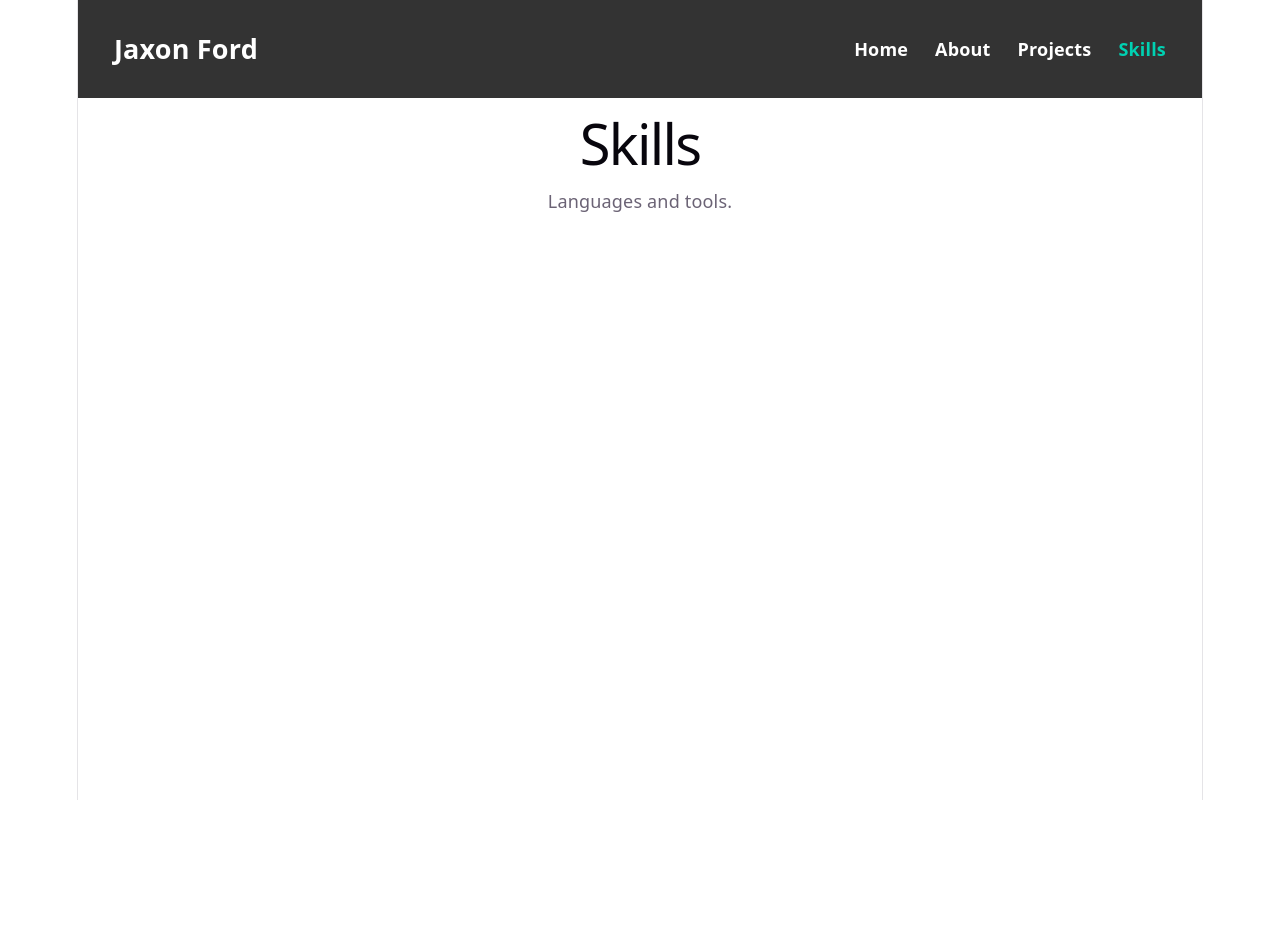
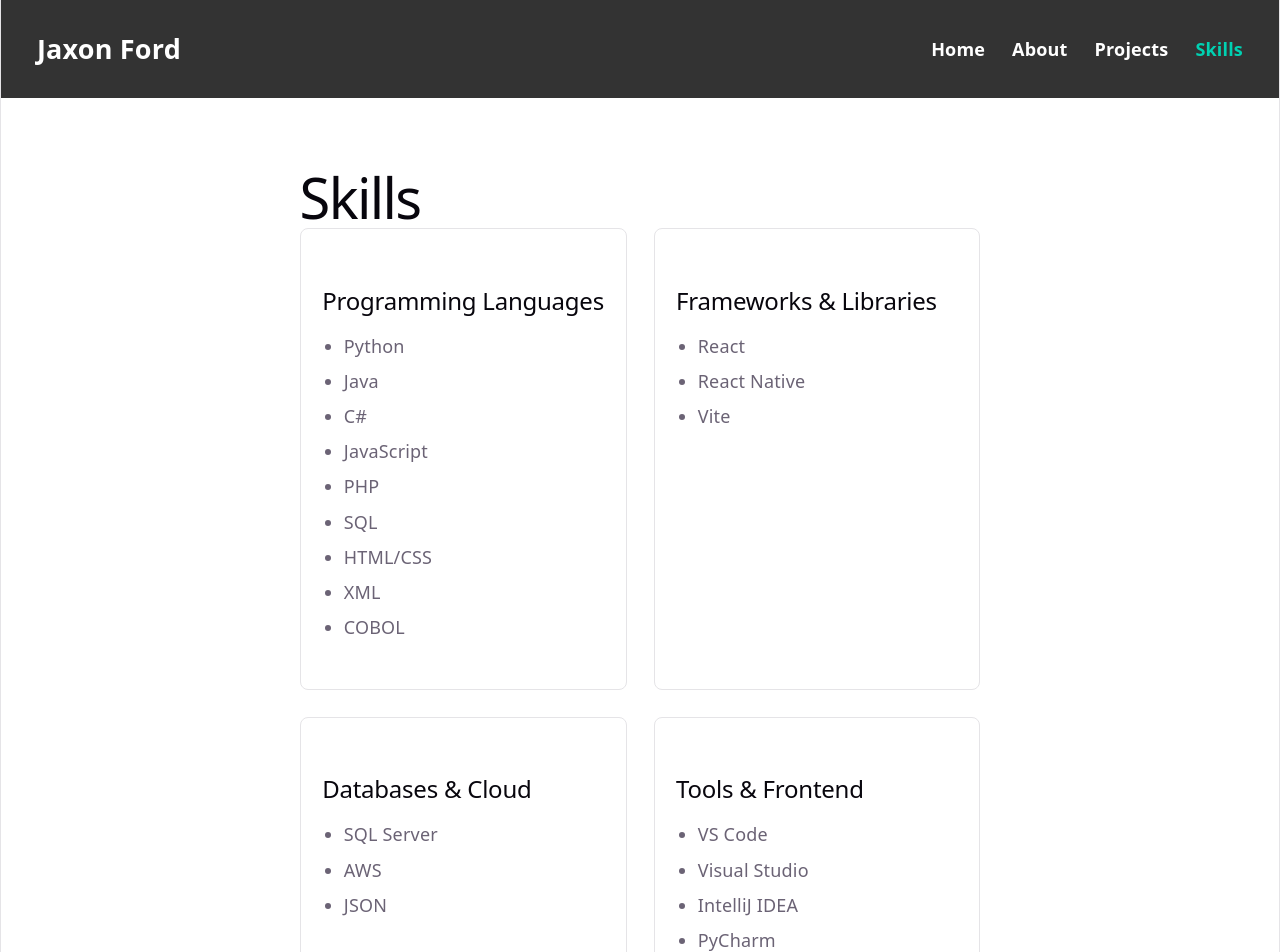
Before and after one commit to Jaxon-Ford/jaxon-portfolio, a React (Vite) app: page /skills in a window 1280 px wide. Shown: the top 952 px of the page. Before the commit the page ends 800 px from the top, so only its background shows below. Built offline with nearby package versions, Linux system fonts and the light colour scheme.

Commit message:
added content for the home, about, projects, and skills page. I also added styling

```diff
--- a/src/index.css
+++ b/src/index.css
@@ -55,7 +55,6 @@ body {
 }
 
 #root {
-  width: 1126px;
   max-width: 100%;
   margin: 0 auto;
   text-align: center;
@@ -109,3 +108,111 @@ code {
   padding: 4px 8px;
   background: var(--code-bg);
 }
+
+/* Page Layout */
+.page {
+  padding: 3rem 2rem;
+  max-width: 900px;
+  margin: auto;
+  text-align: left;
+}
+
+/* Section spacing */
+.page h1 {
+  margin-bottom: 1rem;
+}
+
+.page h2 {
+  margin-top: 2rem;
+}
+
+.page p {
+  margin-bottom: 1rem;
+  line-height: 1.6;
+}
+
+/* Lists */
+.page ul {
+  padding-left: 1.2rem;
+  margin-bottom: 1.5rem;
+}
+
+.page li {
+  margin-bottom: 0.5rem;
+}
+
+/* Projects */
+.project {
+  padding: 1.5rem;
+  border: 1px solid var(--border);
+  border-radius: 8px;
+  margin-bottom: 1.5rem;
+  background: var(--accent-bg);
+  transition: 0.2s ease;
+}
+
+.project:hover {
+  transform: translateY(-3px);
+  box-shadow: var(--shadow);
+}
+
+/* Project Links */
+.project a {
+  display: inline-block;
+  margin-top: 0.5rem;
+  color: var(--accent);
+  text-decoration: none;
+  font-weight: 500;
+}
+
+.project a:hover {
+  text-decoration: underline;
+}
+
+/* Home Buttons */
+.home-buttons {
+  margin-top: 2rem;
+}
+
+.home-buttons a {
+  margin-right: 1rem;
+  padding: 10px 18px;
+  border: 1px solid var(--text-h);
+  text-decoration: none;
+  color: var(--text-h);
+  border-radius: 6px;
+  transition: 0.2s ease;
+}
+
+.home-buttons a:hover {
+  background: var(--text-h);
+  color: var(--bg);
+}
+
+/* Skills Grid */
+.skills-grid {
+  display: grid;
+  grid-template-columns: 1fr 1fr;
+  gap: 1.5rem;
+  margin-top: 1rem;
+}
+
+/* Responsive for mobile */
+@media (max-width: 768px) {
+  .skills-grid {
+    grid-template-columns: 1fr;
+  }
+}
+
+.skill-card {
+  padding: 1.2rem;
+  border: 1px solid var(--border);
+  border-radius: 8px;
+  background: var(--bg);
+  transition: 0.2s ease;
+}
+
+.skill-card:hover {
+  transform: translateY(-3px);
+  box-shadow: var(--shadow);
+}
--- a/src/pages/About.jsx
+++ b/src/pages/About.jsx
@@ -1,8 +1,48 @@
 function About() {
   return (
-    <div>
+    <div className="page">
       <h1>About Me</h1>
-      <p>I enjoy building software and learning new technologies.</p>
+
+      <p>
+        I&apos;m Jaxon Ford, an aspiring Software Engineer currently studying Computer
+        Software Development at Indian Hills Community College. I enjoy building
+        projects, learning new technologies, and working in collaborative
+        environments.
+      </p>
+
+      <h2>Education</h2>
+
+      <h3>Indian Hills Community College</h3>
+      <p>Associate of Applied Science - Computer Software Development</p>
+      <p>Expected Graduation: May 2026</p>
+
+      <ul>
+        <li>President&apos;s List (Fall 2024)</li>
+        <li>Computer Software Development Club Member</li>
+        <li>Co-leader, Pickleball Club</li>
+        <li>Gabby Ware Memorial Scholarship Recipient</li>
+      </ul>
+
+      <h3>Ottumwa High School</h3>
+      <p>Graduated May 2024</p>
+
+      <ul>
+        <li>Academic Honor Roll</li>
+        <li>Varsity Tennis Team</li>
+        <li>GPA: 3.5</li>
+      </ul>
+
+      <h2>Experience</h2>
+
+      <h3>Fareway Meat and Grocery</h3>
+      <p>Customer Assistant / Stocking Associate (2023 - Present)</p>
+
+      <ul>
+        <li>Provided customer support and resolved inquiries</li>
+        <li>Collaborated on unloading trucks and inventory workflow</li>
+        <li>Maintained stock organization</li>
+        <li>Improved team efficiency through communication</li>
+      </ul>
     </div>
   );
 }
--- a/src/pages/Home.jsx
+++ b/src/pages/Home.jsx
@@ -1,9 +1,26 @@
+import { Link } from "react-router-dom";
+
 function Home() {
   return (
-    <div>
-      <h1>Welcome</h1>
-      <h2>Jaxon Ford</h2>
-      <p>Aspiring Software Engineer</p>
+    <div className="page">
+      <h1>Jaxon Ford</h1>
+      <h2>Aspiring Software Engineer</h2>
+
+      <p>
+        Passionate developer skilled in Python, Java, and C#. I enjoy building
+        applications, learning new technologies, and solving real-world problems
+        through software development.
+      </p>
+
+      <p>
+        Currently pursuing an Associate of Applied Science in Computer Software
+        Development at Indian Hills Community College.
+      </p>
+
+      <div className="home-buttons">
+        <Link to="/projects">View Projects</Link>
+        <Link to="/about">About Me</Link>
+      </div>
     </div>
   );
 }
--- a/src/pages/Projects.jsx
+++ b/src/pages/Projects.jsx
@@ -1,8 +1,68 @@
 function Projects() {
   return (
-    <div>
+    <div className="page">
       <h1>Projects</h1>
-      <p>My projects will go here.</p>
+
+      <h2>Current Project</h2>
+      <div className="project">
+        <h3>Personal Portfolio Website</h3>
+        <p>
+          A personal website showcasing my projects, skills, and experience.
+          Built using React and deployed on Vercel.
+        </p>
+      </div>
+
+      <h2>Newer Projects</h2>
+
+      <div className="project">
+        <h3>GeoGuessr-Inspired Game</h3>
+        <p>
+          A location-guessing game inspired by GeoGuessr. Users explore locations
+          and try to guess where they are.
+        </p>
+
+        <a
+          href="https://github.com/TheClayFerg/WorldWideWonders"
+          target="_blank"
+          rel="noopener noreferrer"
+        >
+          View GitHub
+        </a>
+      </div>
+
+      <h2>Older Projects</h2>
+
+      <div className="project">
+        <h3>Food-as-a-Service</h3>
+        <p>
+          A DoorDash-inspired platform designed for local businesses to manage
+          orders and deliveries.
+        </p>
+
+        <a
+          href="https://github.com/sorrymint/food-as-a-service"
+          target="_blank"
+          rel="noopener noreferrer"
+        >
+          View GitHub
+        </a>
+      </div>
+
+      <div className="project">
+        <h3>Popular Movie API</h3>
+        <p>
+          A project using a movie API to display popular movies and related
+          information.
+        </p>
+
+        <a
+          href="https://github.com/Lrid04/ByteJamProject"
+          target="_blank"
+          rel="noopener noreferrer"
+        >
+          View GitHub
+        </a>
+      </div>
     </div>
   );
 }
--- a/src/pages/Skills.jsx
+++ b/src/pages/Skills.jsx
@@ -1,8 +1,58 @@
 function Skills() {
   return (
-    <div>
+    <div className="page">
       <h1>Skills</h1>
-      <p>Languages and tools.</p>
+      <div className="skills-grid">
+        <div className="skill-card">
+          <h2>Programming Languages</h2>
+          <ul>
+            <li>Python</li>
+            <li>Java</li>
+            <li>C#</li>
+            <li>JavaScript</li>
+            <li>PHP</li>
+            <li>SQL</li>
+            <li>HTML/CSS</li>
+            <li>XML</li>
+            <li>COBOL</li>
+          </ul>
+        </div>
+
+        <div className="skill-card">
+          <h2>Frameworks & Libraries</h2>
+          <ul>
+            <li>React</li>
+            <li>React Native</li>
+            <li>Vite</li>
+          </ul>
+        </div>
+
+        <div className="skill-card">
+          <h2>Databases & Cloud</h2>
+          <ul>
+            <li>SQL Server</li>
+            <li>AWS</li>
+            <li>JSON</li>
+          </ul>
+        </div>
+
+        <div className="skill-card">
+          <h2>Tools & Frontend</h2>
+          <ul>
+            <li>VS Code</li>
+            <li>Visual Studio</li>
+            <li>IntelliJ IDEA</li>
+            <li>PyCharm</li>
+            <li>Android Studio</li>
+            <li>Notepad++</li>
+            <li>Excel</li>
+            <li>Responsive Design</li>
+            <li>Flexbox / Grid</li>
+            <li>Dark Mode / CSS Variables</li>
+            <li>React Router</li>
+          </ul>
+        </div>
+      </div>
     </div>
   );
 }
```
